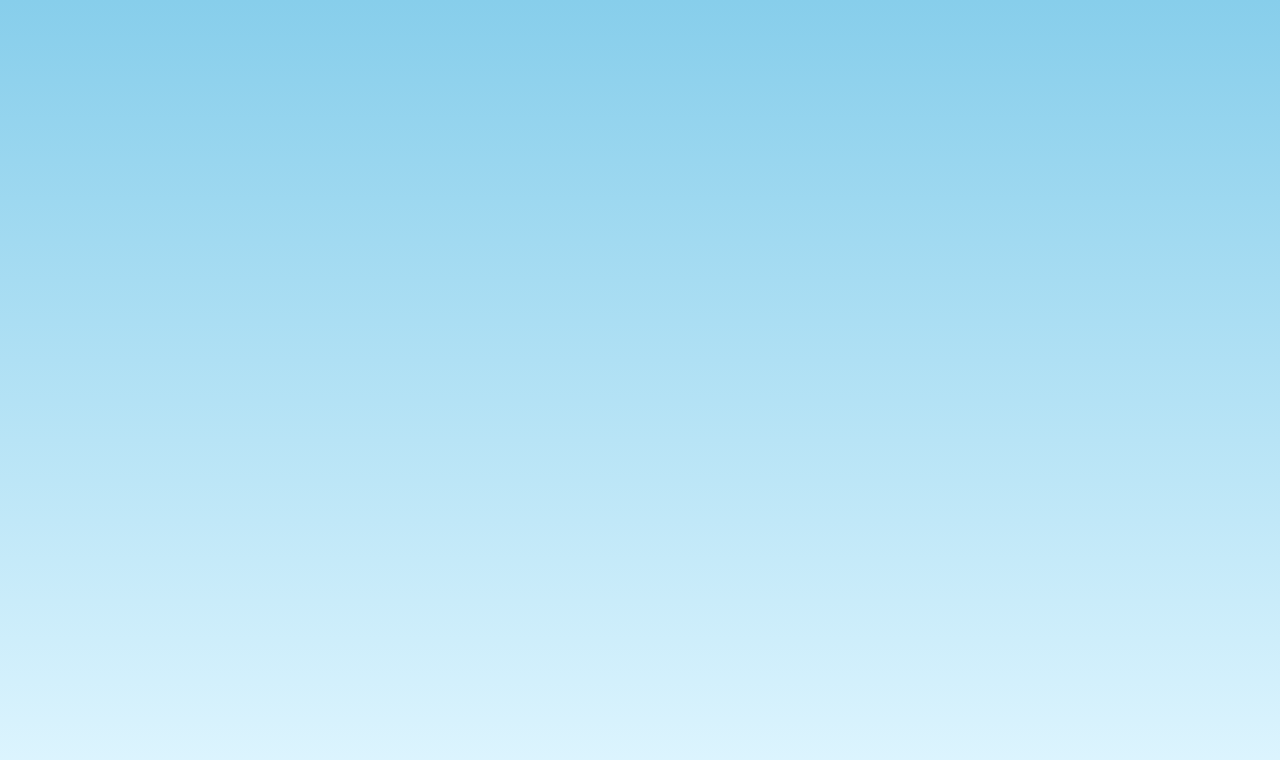
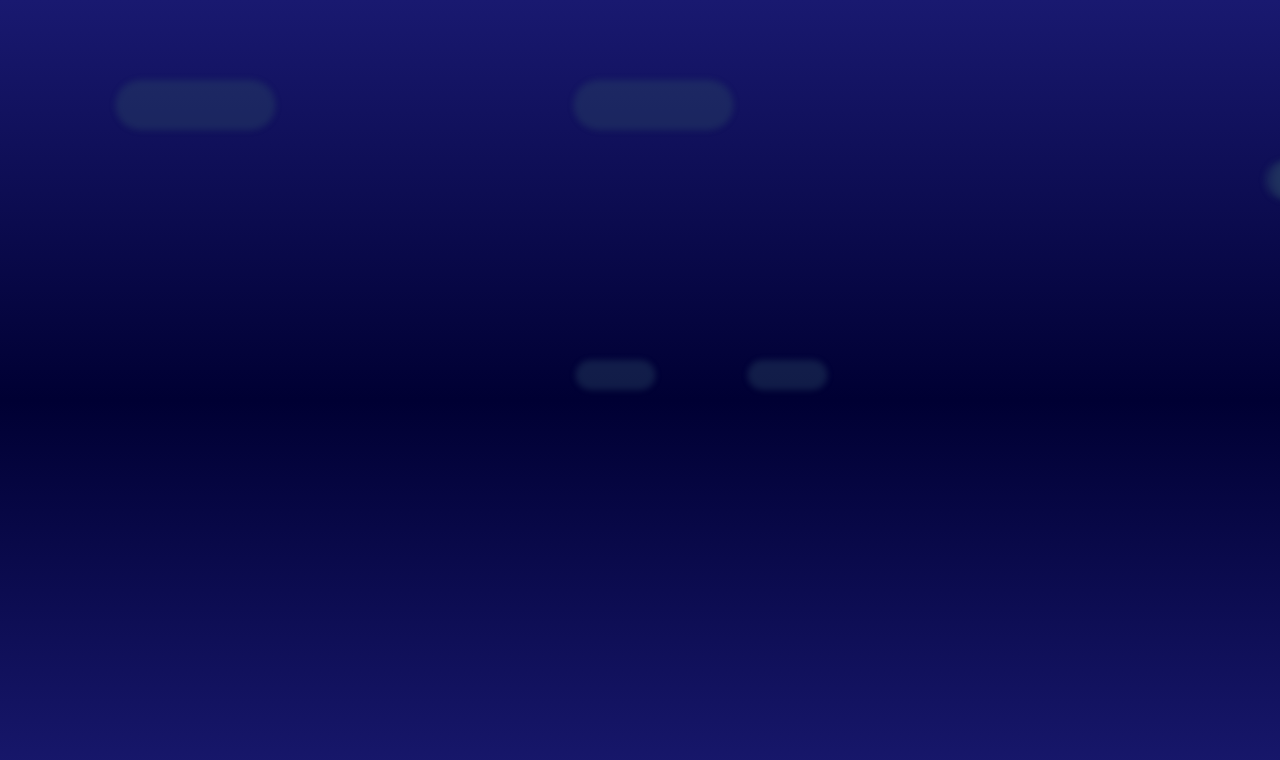
Before and after one commit to chrisdoornink/worlday, a Next.js app: page / in a window 1280 px wide. Shown: the top 760 px of the page. Built offline with nearby package versions, Linux system fonts and the light colour scheme.

Commit message:
dyanmic background started

```diff
--- /dev/null
+++ b/app/components/worlday/hooks/useBackground.ts
@@ -0,0 +1,66 @@
+import { useState, useEffect } from 'react';
+
+interface Cloud {
+  key: number;
+  type: string;
+  left: string;
+}
+
+type TimeOfDay = 'dawn' | 'morning' | 'noon' | 'afternoon' | 'dusk' | 'night';
+
+export const useBackground = () => {
+  const [clouds, setClouds] = useState<Cloud[]>([]);
+  const [timeOfDay, setTimeOfDay] = useState<TimeOfDay>('morning');
+
+  const getTimeOfDay = (): TimeOfDay => {
+    const hour = new Date().getHours();
+
+    if (hour >= 5 && hour < 7) return 'dawn';
+    if (hour >= 7 && hour < 11) return 'morning';
+    if (hour >= 11 && hour < 16) return 'noon';
+    if (hour >= 16 && hour < 19) return 'afternoon';
+    if (hour >= 19 && hour < 21) return 'dusk';
+    return 'night';
+  };
+
+  useEffect(() => {
+    const updateTimeOfDay = () => {
+      setTimeOfDay(getTimeOfDay());
+    };
+
+    // Update time immediately and then every minute
+    updateTimeOfDay();
+    const interval = setInterval(updateTimeOfDay, 60000);
+
+    return () => clearInterval(interval);
+  }, []);
+
+  useEffect(() => {
+    const generateClouds = () => {
+      const newClouds: Cloud[] = [];
+      const cloudTypes = ['cloud1', 'cloud2', 'cloud3'];
+
+      for (let i = 0; i < 6; i++) {
+        newClouds.push({
+          key: i,
+          type: cloudTypes[i % 3],
+          left: `${Math.random() * 100}%`,
+        });
+      }
+      setClouds(newClouds);
+    };
+
+    generateClouds();
+    const interval = setInterval(generateClouds, 30000);
+
+    return () => clearInterval(interval);
+  }, []);
+
+  const isNightTime = timeOfDay === 'night' || timeOfDay === 'dusk';
+
+  return {
+    clouds,
+    timeOfDay,
+    isNightTime,
+  };
+};
--- a/app/components/worlday/index.tsx
+++ b/app/components/worlday/index.tsx
@@ -2,11 +2,22 @@
 
 import React from 'react';
 import styles from './styles.module.css';
+import { useBackground } from './hooks/useBackground';
 
 const World = () => {
+  const { clouds, timeOfDay, isNightTime } = useBackground();
+
   return (
-    <div className={styles.worldContainer}>
-      {/* We can add more world elements here later */}
+    <div className={`${styles.worldContainer} ${styles[timeOfDay]}`}>
+      {clouds.map(cloud => (
+        <div
+          key={cloud.key}
+          className={`${styles.cloud} ${styles[cloud.type]} ${
+            isNightTime ? styles.nightCloud : styles.dayCloud
+          }`}
+          style={{ left: cloud.left }}
+        />
+      ))}
     </div>
   );
 };
--- a/app/components/worlday/styles.module.css
+++ b/app/components/worlday/styles.module.css
@@ -4,6 +4,84 @@
   left: 0;
   width: 100vw;
   height: 100vh;
-  background: linear-gradient(to bottom, #87CEEB, #E0F6FF); /* Simple sky gradient */
   overflow: hidden;
+  transition: background 3s ease;
 }
+
+/* Dawn: 5:00-7:00 */
+.dawn {
+  background: linear-gradient(180deg, #FF7F50 0%, #FFB6C1 50%, #E0F6FF 100%);
+}
+
+/* Morning: 7:00-11:00 */
+.morning {
+  background: linear-gradient(180deg, #87CEEB 0%, #B0E2FF 50%, #E0F6FF 100%);
+}
+
+/* Noon: 11:00-16:00 */
+.noon {
+  background: linear-gradient(180deg, #4A90E2 0%, #87CEEB 50%, #B0E2FF 100%);
+}
+
+/* Afternoon: 16:00-19:00 */
+.afternoon {
+  background: linear-gradient(180deg, #FFB6C1 0%, #FFA07A 50%, #FFD700 100%);
+}
+
+/* Dusk: 19:00-21:00 */
+.dusk {
+  background: linear-gradient(180deg, #4B0082 0%, #800080 50%, #FF69B4 100%);
+}
+
+/* Night: 21:00-5:00 */
+.night {
+  background: linear-gradient(180deg, #191970 0%, #000033 50%, #191970 100%);
+}
+
+.cloud {
+  position: absolute;
+  border-radius: 50px;
+  filter: blur(3px);
+  animation: float linear infinite;
+}
+
+/* Adjust cloud appearance based on time */
+.dayCloud {
+  background: white;
+  opacity: 0.8;
+}
+
+.nightCloud {
+  background: #2B4865;
+  opacity: 0.4;
+}
+
+.cloud1 {
+  width: 120px;
+  height: 40px;
+  top: 20%;
+  animation-duration: 60s;
+}
+
+.cloud2 {
+  width: 80px;
+  height: 30px;
+  top: 45%;
+  animation-duration: 45s;
+}
+
+.cloud3 {
+  width: 160px;
+  height: 50px;
+  top: 10%;
+  animation-duration: 75s;
+}
+
+@keyframes float {
+  from {
+    transform: translateX(-200px);
+  }
+  to {
+    transform: translateX(100vw);
+  }
+}
```
